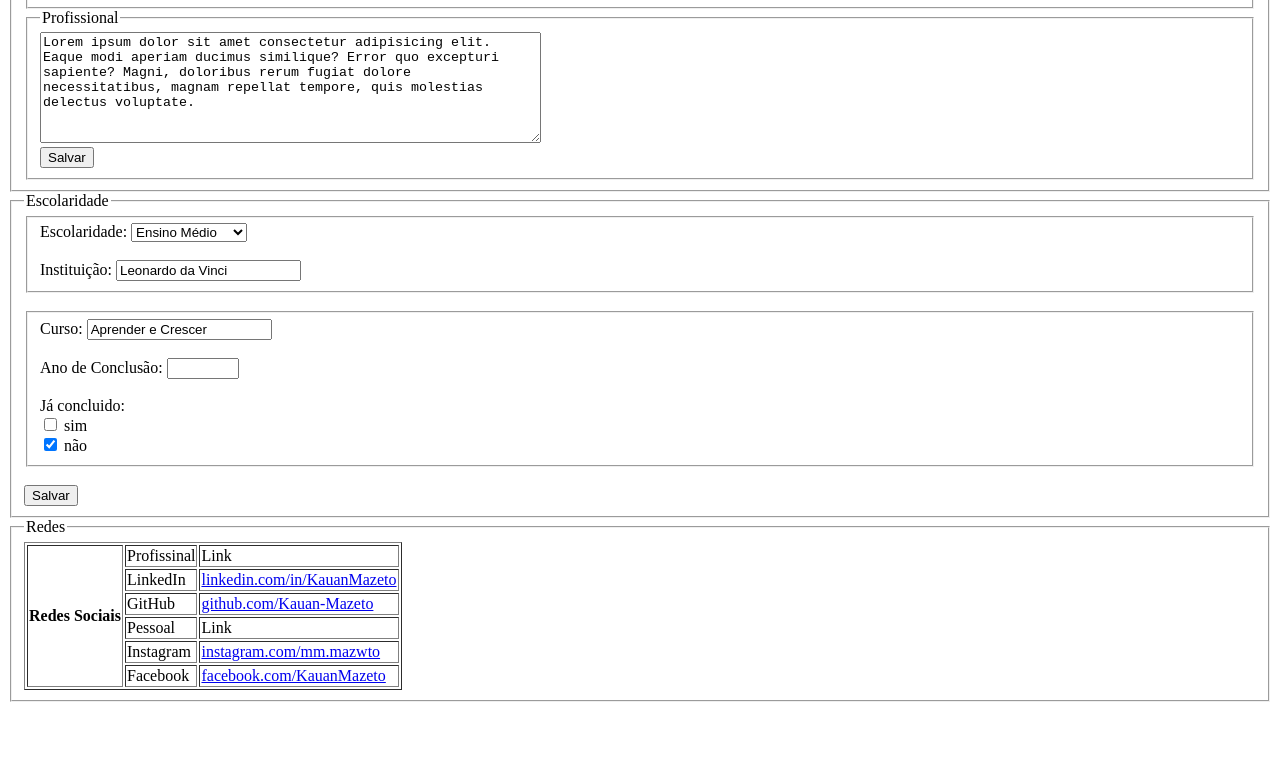
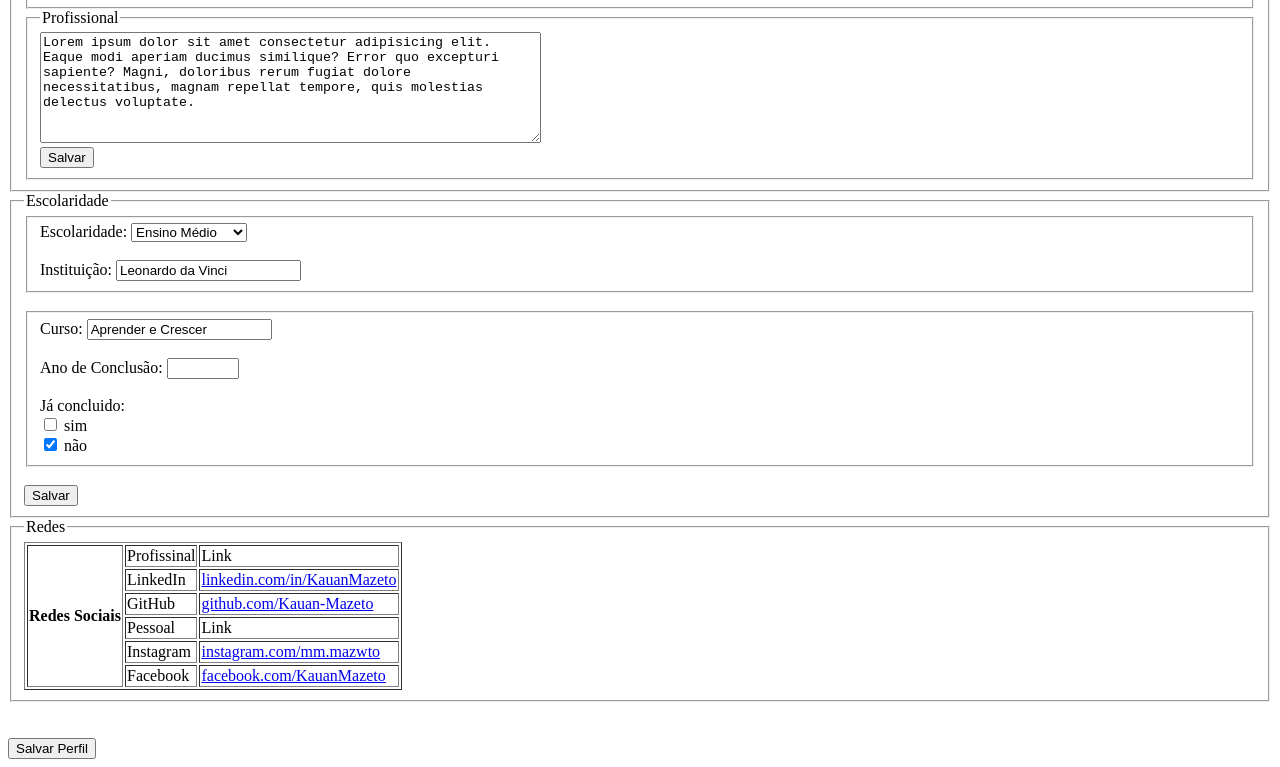
Before and after one commit to Kauan-Mazeto/trabalho-front-end, a plain HTML site: page perfil.html in a window 1280 px wide. Shown: the part 879-1646 px from the top of the page. Before the commit the page ends 1589 px from the top, so only its background shows below. Drawn offline with Linux system fonts and the light colour scheme.

Commit message:
quarto commit

```diff
--- a/perfil.html
+++ b/perfil.html
@@ -166,7 +166,10 @@
             </table>
         </fieldset>
     </div>
-
+    <div>
+        <br /><br />
+        <input type="button" value="Salvar Perfil" onclick="alert('Perfil salvo com sucesso!')">
+    </div>
 </body>
 
 </html>
```
